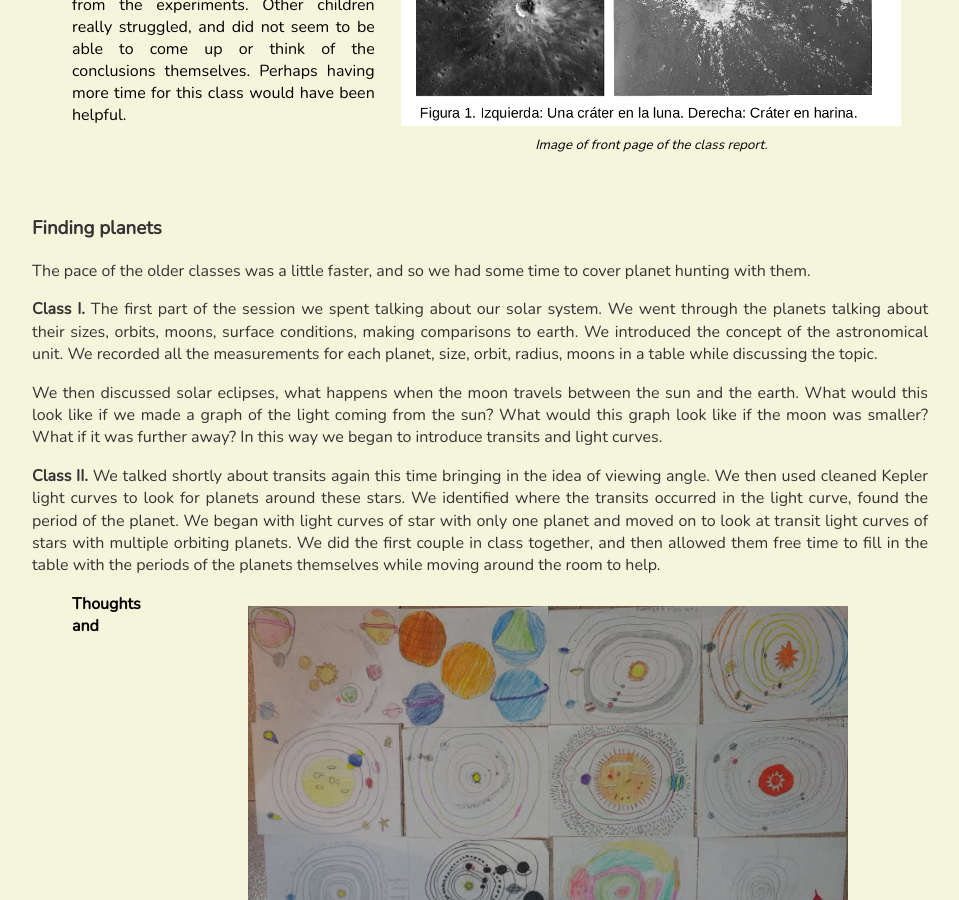
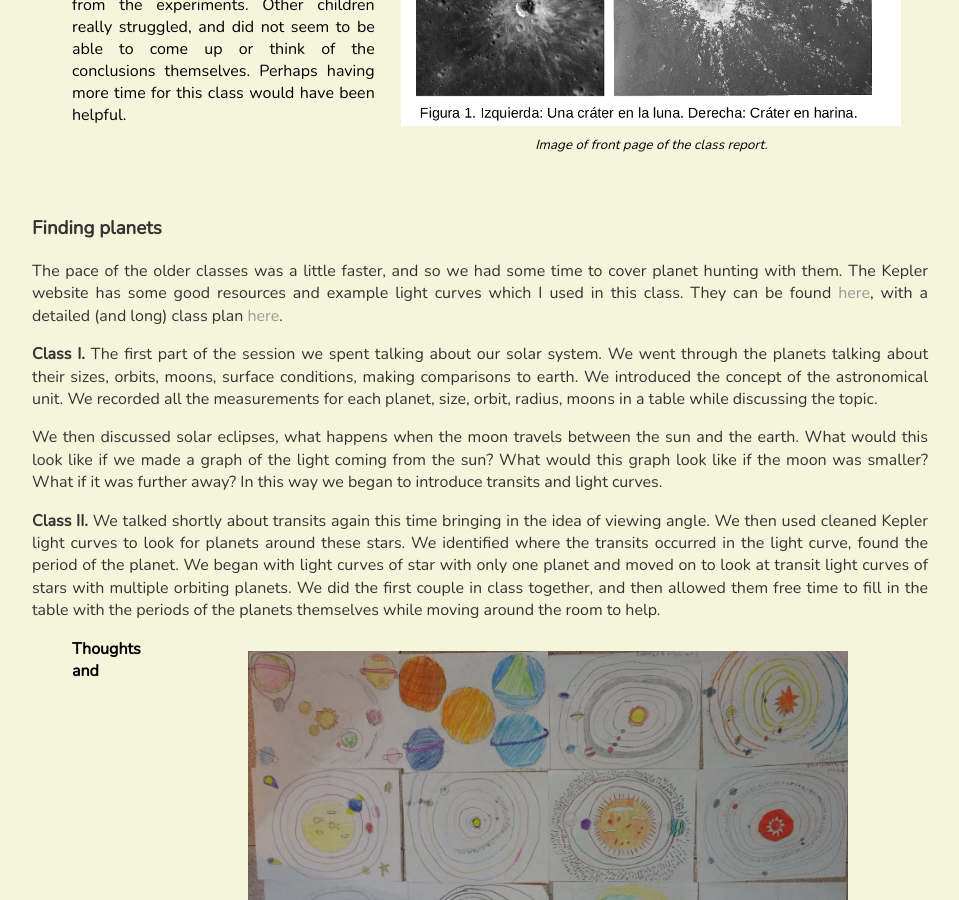
Before and after one commit to twotonnetess/twotonnetess.github.io, a Jekyll site: the page built from communications/pampuri_details.html, in a window 1280 px wide and 900 px high, scrolled down 2659 px. Shown: the whole window, without its empty margins (160-1119 px from the left). Built offline with Jekyll 4.4.1, drawn with Linux system fonts in a browser that asks for light colours.

Commit message:
Addition of Kepler resource

```diff
--- a/communications/pampuri_details.html
+++ b/communications/pampuri_details.html
@@ -143,6 +143,7 @@ After completing the graph, we began filling in the scientific report. For this
 <h3> Finding planets </h3>
 <p>
 The pace of the older classes was a little faster, and so we had some time to cover planet hunting with them.
+The Kepler website has some good resources and example light curves which I used in this class. They can be found <a href=' https://kepler.nasa.gov/education/activities/transitTracks/'>here</a>, with a detailed (and long) class plan <a href='https://kepler.nasa.gov/files/mws/TT-APR-13-2011.pdf'>here</a>.
 </p>
 
 <p>
```
